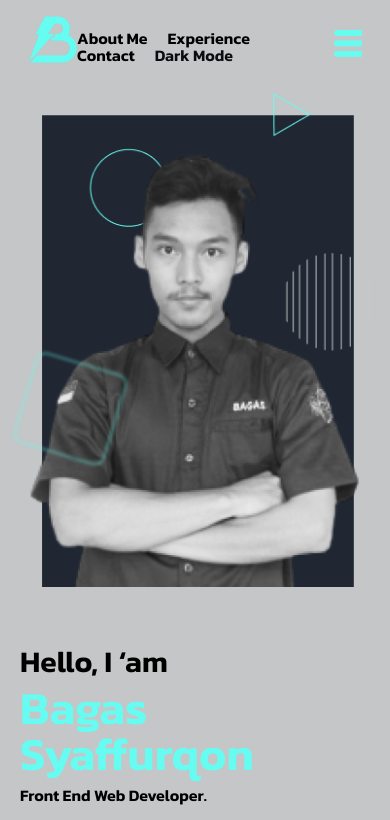
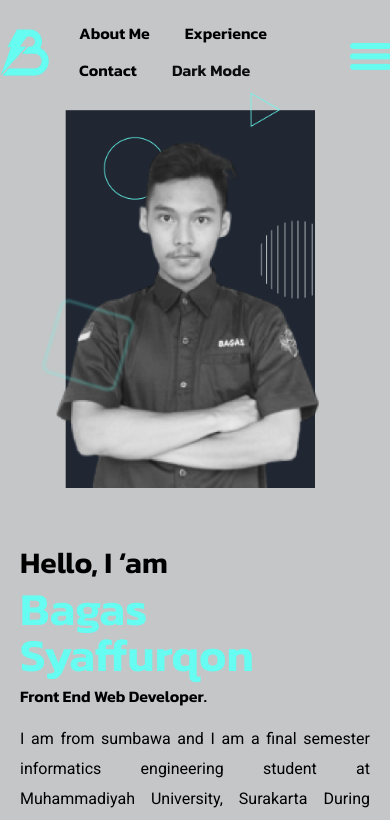
Before and after one commit to Bagas-Syaffurqon-L20010174/Amman-Final-Project, a plain HTML site: page index.html in a window 390 px wide. Both pictures are taken after a click on the link "menu". Shown: the top 820 px of the page. Drawn offline with Linux system fonts and the light colour scheme.

Commit message:
Update responsive.css

```diff
--- a/responsive.css
+++ b/responsive.css
@@ -69,12 +69,6 @@
 
     }
 
-
-    .close_icon {
-        display: none;
-    }
-
-
 }
 
 /*This is For smarthphone*/
@@ -82,8 +76,18 @@
 @media(max-width:670px) {
     .header_right {
         display: none;
-        margin-right: 0px;
-        margin-top: 15px;
+        margin: auto;
+        flex-grow: 4;
+
+
+    }
+
+    .header_right li {
+        margin-right: 5px;
+        margin-left: 10%;
+        padding-bottom: 10px;
+        padding-top: 10px;
+
     }
 
     .menu {
@@ -97,8 +101,8 @@
         display: inline-block;
         background-repeat: no-repeat;
         text-indent: -9999px;
-        margin-right: 28px;
         margin-top: 8px;
+
     }
 
 
@@ -158,9 +162,10 @@
     }
 
     .profile_image {
-        padding: 0;
+        width: 80%;
+        margin-left: 30px;
+    }
 
-    }
 
     .baner_content {
         padding: 10px 10px;
@@ -182,21 +187,16 @@
         margin-bottom: 20px;
     }
 
-    .close_icon {
-        display: none;
+    .logo {
+        margin: 0px;
     }
 
-    .close_icon {
-        width: 40px;
-        height: 40px;
-        background-image: url(img/close_icon.png);
-        display: inline-block;
-        background-repeat: no-repeat;
-        text-indent: -9999px;
-        margin-right: 28px;
-        margin-top: 8px;
+    .header_ {
+        display: flex;
+        justify-content: space-between;
+        align-items: center;
+        margin-top: 15px;
     }
-
 }
 
 @media(max-width:565px) {
@@ -204,3 +204,23 @@
         padding: 10px;
     }
 }
+
+@media(max-width:350px) {
+
+    .header_right a {
+        font-size: 14px;
+    }
+
+    .header_right li {
+        margin-right: 0px;
+        margin-left: 20px;
+        padding-bottom: 0px;
+        padding-top: 0px;
+
+    }
+
+    .menu {
+        padding-right: 20px;
+    }
+
+}
```
